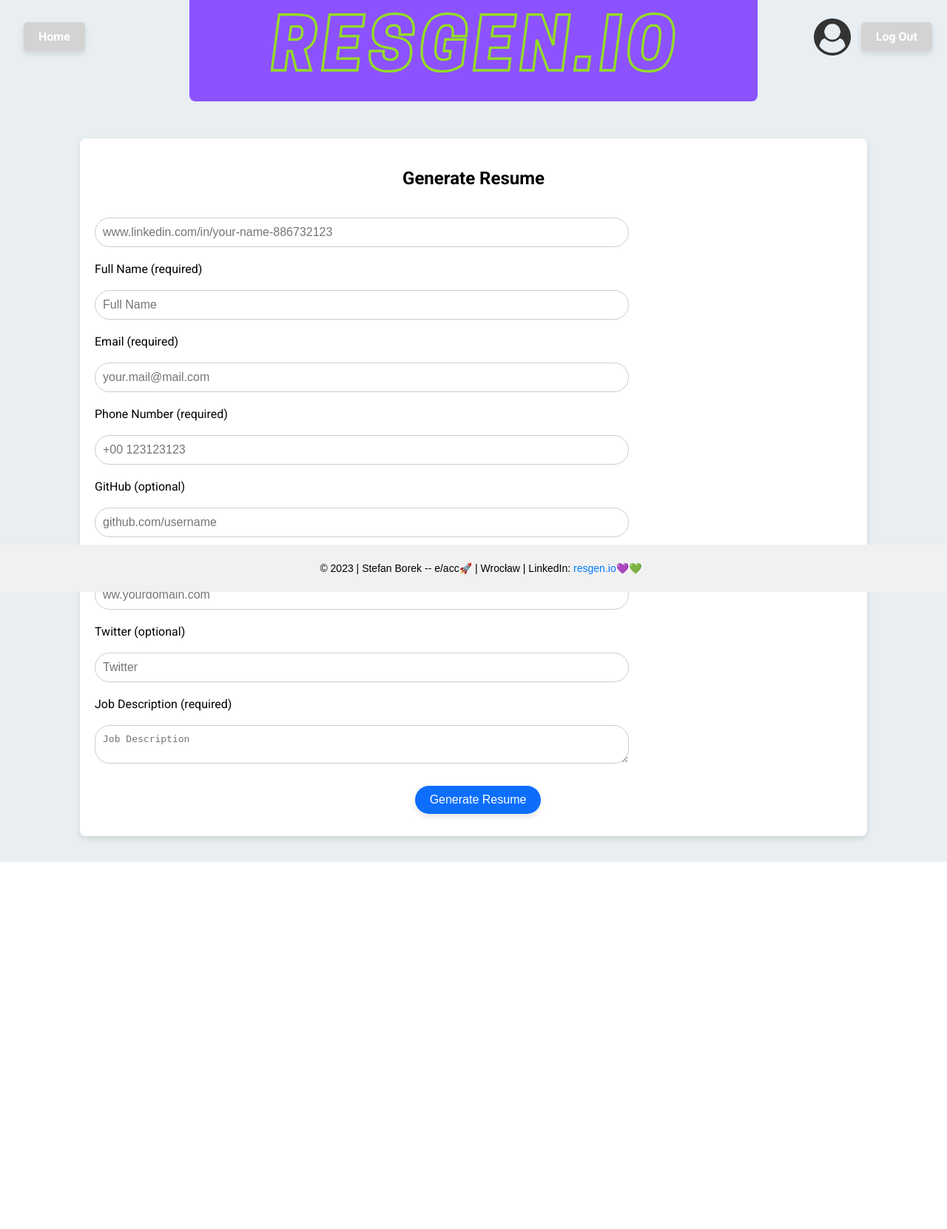
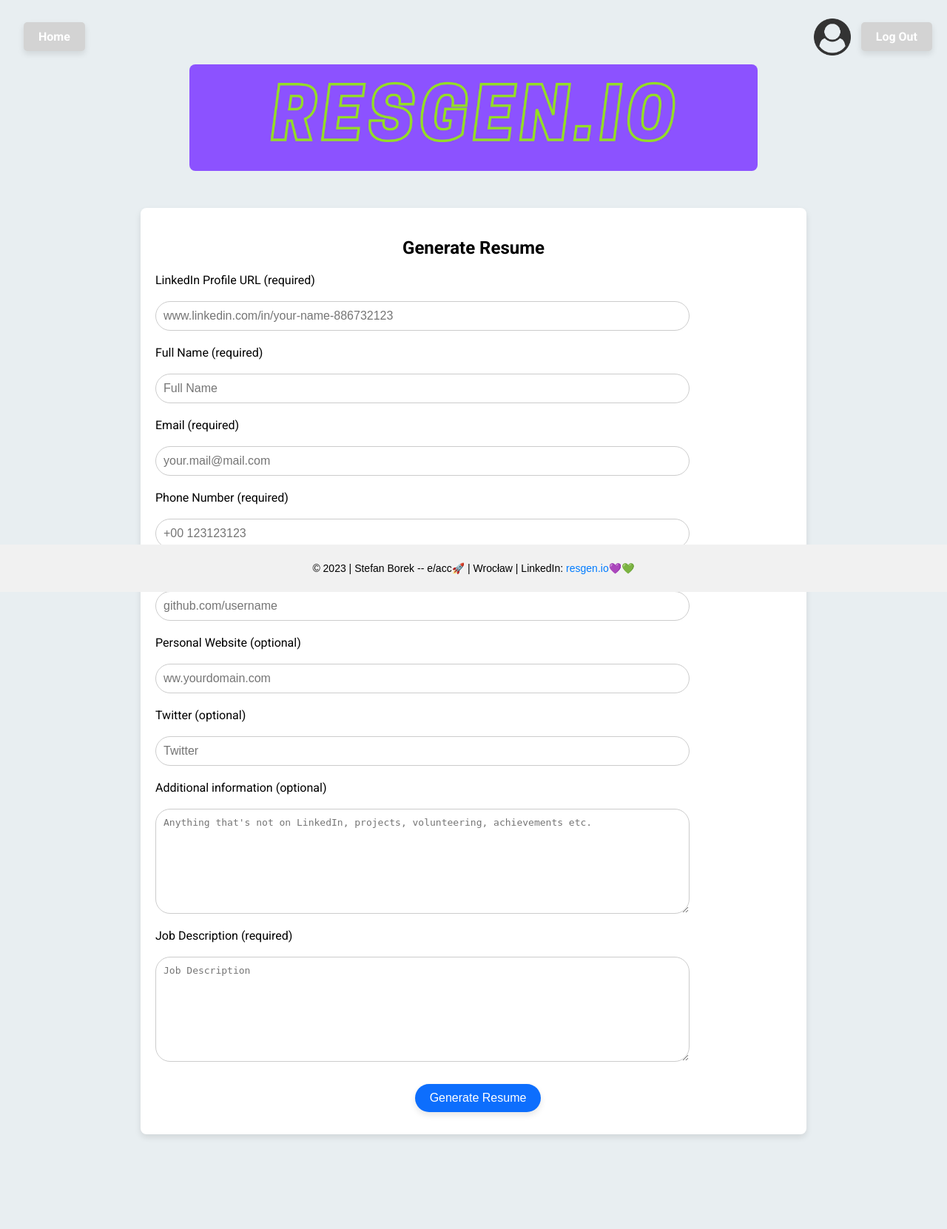
Before and after one commit to stethbo/resgenio, a Flask app: page /generate in a window 1280 px wide. Shown: the whole page at 74% size. Before the commit the page ends 1165 px from the top, so only its background shows below. Run offline with Flask 3, Linux system fonts and the light colour scheme; the visitor is signed in with stand-in values (Sample User, id 1); some libraries are stand-ins or nearby versions.

Commit message:
error handling plus extra field for additinals🎧

```diff
--- a/app/forms.py
+++ b/app/forms.py
@@ -29,5 +29,6 @@ class ResumeForm(FlaskForm):
     github = StringField('GitHub (optional)', validators=[Optional()])
     personal_website = StringField('Personal Website (optional)', validators=[Optional()])
     twitter = StringField('Twitter (optional)', validators=[Optional()])
+    additionals = TextAreaField('Additional information (optional)')
     job_description = TextAreaField('Job Description (required)', validators=[DataRequired()])
     submit = SubmitField('Generate Resume')
--- a/app/models.py
+++ b/app/models.py
@@ -27,6 +27,7 @@ class UserDetails(db.Model):
     github = db.Column(db.String(100), nullable=True)
     personal_website = db.Column(db.String(100), nullable=True)
     twitter = db.Column(db.String(100), nullable=True)
+    additionals = db.Column(db.String(1000), nullable=True)
 
     user = db.relationship('User', backref=db.backref('details', lazy=True))
 
--- a/app/routes.py
+++ b/app/routes.py
@@ -76,7 +76,11 @@ def generate():
         db.session.commit()
 
         # Generate the resume content
-        resume_content, resume_title = get_resume_content(form.data, test=False)
+        try:
+            resume_content, resume_title = get_resume_content(form.data)
+        except Exception as e:
+            logger.error(f'🤬error with OPENAI API: {e}')
+            return render_template('downtime.html')
 
 
         logger.info(f'User id🆔: {current_user.id}')
--- a/app/static/css/styles.css
+++ b/app/static/css/styles.css
@@ -11,7 +11,7 @@ body {
     align-items: center;
     justify-content: center;
     height: 120%;
-    max-height: 120vh;
+    /* max-height: 500vh; */
     margin: 0 auto;
     padding-bottom: 10%;
     padding-top: 6%;
@@ -28,12 +28,12 @@ h1 {
     width: 60%;
     margin-bottom: 20px;
     margin-top: 10px;
-    border-radius: 8px;  /* This will give slightly rounded corners */
+    border-radius: 8px;
 }
 
 .btn {
     display: inline-block;
-    background-color: #0d6efd; /* LinkedIn Color */
+    background-color: #0d6efd;
     color: #fff;
     padding: 10px 20px;
     border: none;
@@ -93,40 +93,29 @@ li:last-child {
 }
 
 .user-data-block {
-    width: 100%; /* Ensures the block takes full width */
+    width: 100%;
     display: flex;
     justify-content: center;
+    max-width: 900px;
 }
 
 .text-ceter {
-    display: flex;       /* Enables Flexbox layout */
-    justify-content: center; /* Horizontally centers the content */
+    display: flex;
+    justify-content: center;
     align-items: center;
 }
 
-.form-ceter {
-    display: flex;       /* Enables Flexbox layout */
-    justify-content: center; /* Horizontally centers the content */
+.div-center {
+    display: flex;
+    justify-content: center;
     align-items: center;
 }
 
-/* .data-form {
+.data-form {
+    width: 100%;
     display: flex;
-    justify-content: center;
+    flex-direction: column;
     align-items: center;
-    width: 100%;
-    margin-top: 30px;
-    background: #fff;
-    padding: 20px;
-    border-radius: 8px;
-    box-shadow: 0 4px 8px rgba(0, 0, 0, 0.1);
-} */
-
-.data-form {
-    width: 100%; /* Adjust width to take full space of .user-data-block */
-    display: flex;
-    flex-direction: column; /* Stack children vertically */
-    align-items: center; /* Center children horizontally */
     margin-top: 30px;
     background: #fff;
     padding: 20px;
@@ -134,25 +123,21 @@ li:last-child {
     box-shadow: 0 4px 8px rgba(0, 0, 0, 0.1);
 }
 
-
 .wide-input {
     width: 100%;
     max-width: 700px;
     font-size: small;
 }
 
+.long-text-input {
+    height: 8lh;
+}
+
 .form-group {
-    width: 100%; /* Ensure container takes full width */
+    width: 100%;
     display: flex;
     flex-direction: column;
-    align-items: left; /* Center content */
-}
-
-.form-center {
-    width: 100%; /* Ensure container takes full width */
-    display: flex;
-    flex-direction: column;
-    align-items: center; /* Center content */
+    align-items: left;
 }
 
 .login-form .form-control {
@@ -170,7 +155,6 @@ li:last-child {
     padding: 10px 20px;
     font-size: 1em;
     box-shadow: 0 4px 8px rgba(0, 0, 0, 0.1);
-    /* Use !important to override Bootstrap default */
     box-shadow: 0 4px 8px rgba(0, 0, 0, 0.1) !important;
 }
 
@@ -178,7 +162,6 @@ li:last-child {
     background-color: #0b63e3;
     transform: translateY(-2px);
     box-shadow: 0 6px 12px rgba(0, 0, 0, 0.1);
-    /* Use !important to override Bootstrap default */
     box-shadow: 0 6px 12px rgba(0, 0, 0, 0.1) !important;
 }
 
@@ -196,7 +179,6 @@ li:last-child {
     align-items: center;
     width: 100%;
     border-radius: 8px;
-    /* box-shadow: 0 4px 8px rgba(0, 0, 0, 0.1); */
 }
 
 .card-footer {
@@ -215,7 +197,7 @@ li:last-child {
 }
 
 .user-icon {
-    width: 50px; /* Adjust as needed */
+    width: 50px;
     height: auto;
     display: inline-block;
     vertical-align: middle;
@@ -225,7 +207,7 @@ li:last-child {
     display: inline-block;
     vertical-align: middle;
     margin-left: 10px;
-    background-color: lightgrey; /* Adjust colors as needed */
+    background-color: lightgrey;
     color: white;
     padding: 10px 20px;
     text-decoration: none;
@@ -241,7 +223,7 @@ li:last-child {
     position: absolute;
     left: 20px;
     top: 20px;
-    background-color: lightgrey; /* Adjust colors as needed */
+    background-color: lightgrey;
     color: white;
     padding: 10px 20px;
     text-decoration: none;
--- /dev/null
+++ b/app/templates/downtime.html
@@ -0,0 +1,6 @@
+{% extends "base.html" %}
+{% block content %}
+
+    <h1>Uppss, we are down😞 try later.</h1>
+
+{% endblock %}
--- a/app/templates/generate.html
+++ b/app/templates/generate.html
@@ -4,11 +4,15 @@
         <div class="data-form login-form custom-wide-form">
             <div class="card body">
                 <form id="generateForm" method="post" class="form-floating" onsubmit="showLoadingMessage()">
-                    <h2 class="card-title text-center form-ceter">Generate Resume</h2>
+                    <h2 class="card-title text-center div-center">Generate Resume</h2>
+
                     {{ form.hidden_tag() }}
                     <div class="form-group">
-                    </span><br>
-                        {{ form.linkedin_url(class="form-control wide-input", placeholder="www.linkedin.com/in/your-name-886732123") }}
+                        <div class="form-group">
+                            {{ form.linkedin_url.label }}
+                        <span class="text-danger">
+                        </span><br>
+                            {{ form.linkedin_url(class="form-control wide-input", placeholder="www.linkedin.com/in/your-name-886732123") }}
                     </div>
                     <div class="form-group">
                         {{ form.full_name.label }}
@@ -53,27 +57,37 @@
                     </div>
 
                     <div class="form-group">
-                        {{ form.job_description.label }}
-                        <!-- {% for error in form.job_description.errors %}
-                            <large class="form-text text-muted">(required)</large>
-                        {% endfor %} -->
+                        {{ form.additionals.label }}
                         <span class="text-danger"></span><br>
-                        {{ form.job_description(class="form-control wide-input", placeholder="Job Description") }}
+                        {{ form.additionals(class="form-control wide-input long-text-input", placeholder="Anything that's not on LinkedIn, projects, volunteering, achievements etc.") }}
 
                     </div>
 
-                    <div class="form-ceter">
+                    <div class="form-group">
+                        {{ form.job_description.label }}
+                        <span class="text-danger"></span><br>
+                        {{ form.job_description(class="form-control wide-input long-text-input", placeholder="Job Description") }}
+
+                    </div>
+
+                    <div class="div-center">
                         {{ form.submit(class="btn btn-primary btn-block") }}
                     </div>
                 </form>
 
             </div>
-            <div id="loadingMessage" style="display: none;" class="form-ceter">
+            <div id="loadingMessage" style="display: none;" class="div-center">
                 <div class="loader">
-                    <img src="{{ url_for('static', filename='images/resgen_logo_no_bg.png') }}" width="121px">
+                    <img src="{{ url_for('static', filename='images/resgen_logo_no_bg.png') }}" width="123px">
                 </div>
                 <p>generating your <b>CV</b>📝</p>
             </div>
+            <!-- <div id="loadingMessage" style="display: none;">
+                <div class="loader">
+                    <img src="{{ url_for('static', filename='images/resgen_logo_no_bg.png') }}" width="123px">
+                </div>
+                <p>Improving your <b>CV</b>📝</p>
+            </div> -->
         </div>
     </div>
 {% endblock %}
--- a/app/templates/login.html
+++ b/app/templates/login.html
@@ -5,7 +5,7 @@
     <div class="row h-100 justify-content-center align-items-center">
         <div class="login-form">
             <div class="card-body">
-                <h2 class="card-title text-center">Login to Your Account</h2>
+                <h2 class="card-title text-center div-center">Login to Your Account</h2>
                 <form action="/login" class="form-floating" method="POST">
                     {{ form.hidden_tag() }}
                     <div class="form-group">
@@ -19,12 +19,12 @@
                             {{ form.remember }} Remember me
                         </label>
                     </div>
-                    <div class="d-flex justify-content-between align-items-center">
+                    <div class="d-flex justify-content-between align-items-center div-center">
                         <button class="btn btn-primary btn-block" type="submit">Login</button>
                     </div>
                 </form>
             </div>
-            <div class="card-footer text-center">
+            <div class="card-footer div-center">
                 Don't have an account? <a href="/register">Sign Up</a>
             </div>
         </div>
--- a/app/templates/register.html
+++ b/app/templates/register.html
@@ -5,7 +5,7 @@
     <div class="row h-100 justify-content-center align-items-center">
         <div class="login-form">
             <div class="card-body">
-                <h2 class="card-title text-center">Sign Up</h2>
+                <h2 class="card-title text-center div-center">Sign Up</h2>
                 <form action="/register" method="post" class="form-floating">
                     {{ form.hidden_tag() }}
                     <div class="form-group">
@@ -22,12 +22,12 @@
                             {{ form.remember }} Remember me
                         </label>
                     </div>
-                    <div class="d-flex justify-content-between align-items-center">
+                    <div class="d-flex justify-content-between align-items-center div-center">
                         {{ form.submit(class="btn btn-primary btn-block") }}
                     </div>
                 </form>
             </div>
-            <div class="card-footer text-center">
+            <div class="card-footer text-center div-center">
                 Already have an account? <a href="/login">Log In</a>
             </div>
         </div>
```
Also changed, not shown: src/generate_resume.py (+13 -16 lines).
